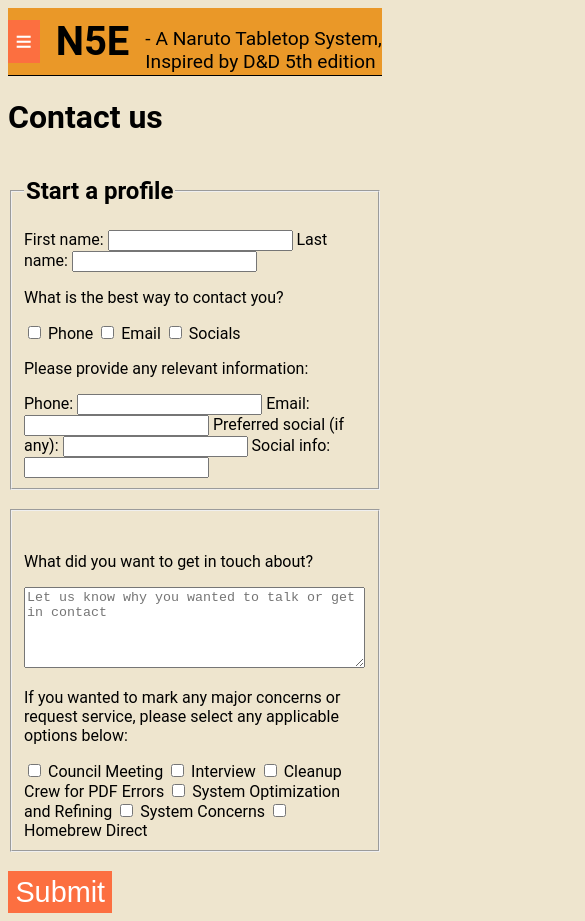
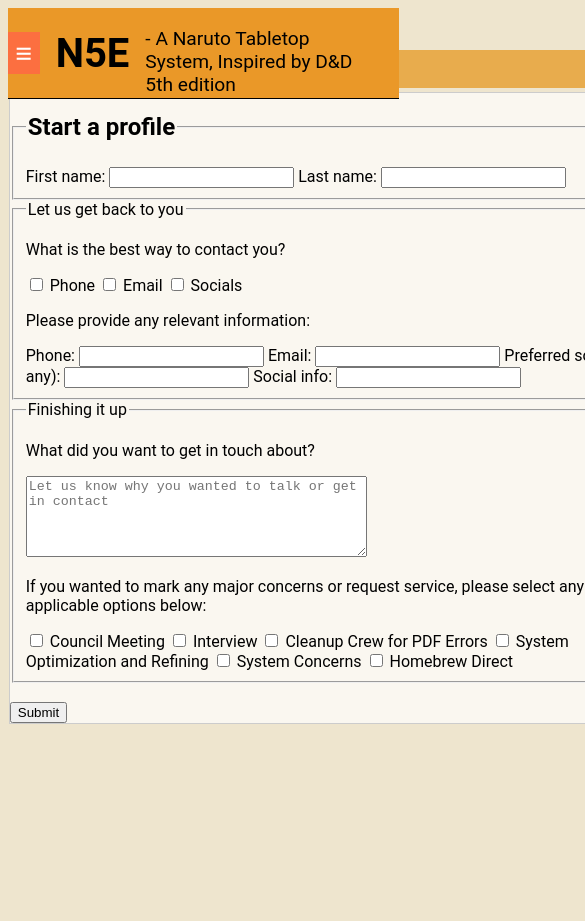
Before and after one commit to Arkatros135/Arkatros135.github.io, a plain HTML site: page contact_us.html in a window 390 px wide. Shown: the top 921 px of the page, 585 px wide, since content can reach past the window. After the commit the page ends 844 px from the top, so only its background shows below. Drawn offline with Linux system fonts and the light colour scheme.

Commit message:
touchup and spacing, contact update and stylizing
required for contact still needs work

```diff
--- a/contact_us.html
+++ b/contact_us.html
@@ -58,9 +58,11 @@
         <h1 class="header-title">N5E</h1>
         <p class="header-description">- A Naruto Tabletop System, Inspired by D&D 5th edition</p>
     </header>
+	<br>
+	 <div id="deadspace"> </div>
 
-    <div class="fillout">
-        <h1>Contact us</h1>
+        <h1 class="cu" >Contact us</h1>
+		<div class="fillbox">
         <form action="action.html" method="get">
             <fieldset>
                 <legend><h2 class="profile">Start a profile</h2></legend>
@@ -68,8 +70,9 @@
                 <input type="text" id="First_name" name="First_name" maxlength="15" required>
                 <label for="Last_name">Last name:</label>
                 <input type="text" id="Last_name" name="Last_name" maxlength="15" required>
-
-				 <!--  <legend>Let us get back to you</legend> -->
+			</fieldset>
+			<fieldset>
+			<legend>Let us get back to you</legend>
 
                 <p>What is the best way to contact you?</p>
                 <input type="checkbox" name="Ways to contact you" value="Phone"> Phone
@@ -86,10 +89,10 @@
                 <input type="text" id="Social_info" name="Social_info" maxlength="35">
 			<br>
 			</fieldset>
-			<br>
+
             <fieldset>
-			<br>
-              <!--  <legend>Finishing it up</legend>  -->
+
+              <legend>Finishing it up</legend>
                 <p>What did you want to get in touch about?</p>
                 <textarea name="inquiry" rows="5" cols="40" placeholder="Let us know why you wanted to talk or get in contact" required></textarea>
                 <p>If you wanted to mark any major concerns or request service, please select any applicable options below:</p>
--- a/css-body.css
+++ b/css-body.css
@@ -1,18 +1,24 @@
 body {
 	background-color: #EEE5CE;
+	min-width: 667px;
+	min-height: 290px;
 }
 .header-inline {
   display: flex;
   align-items: center;
   gap: 1rem;
+  width:95%;
   margin-top: 0px;
-  padding: ;
+  margin-left: 0px;
+  margin-right: 20px;
+  padding-right: 20px;
   background-color: rgba(234,152,40,1);
   border-bottom: 1px solid black;
-  position: ;
+  position: fixed ;
+
 }
 
-ul {
+.dropdown-menu ul {
   list-style-type: none;
   margin: 0;
   padding: 0;
@@ -20,11 +26,11 @@ ul {
   background-color: rgb(232,111,64);
 }
 
-li {
+.dropdown-menu li {
   float: left;
 }
 
-button, .dropdown-toggle-btn {
+.dropdown-toggle-btn {
   display: inline-block;
   color: white;
   text-align: center;
@@ -37,11 +43,11 @@ button, .dropdown-toggle-btn {
 
 }
 
-button:hover, .dropdown-toggle-btn:hover {
+.dropdown-toggle-btn:hover {
   background-color: red;
 }
 
-button.dropdown-toggle-btn {
+.dropdown-toggle-btn {
   display: inline-block;
 }
 
@@ -63,71 +69,81 @@ button.dropdown-toggle-btn {
 }
 
 .dropdown-menu a:hover {
-  background-color: #f9EF11;
+	background-color: #f9EF11;
 }
 
-/* Corrected hover selector */
 .dropdown:hover .dropdown-menu {
-  display: block;
+	display: block;
 }
 
 .header-title {
-  font-size: 2.5rem; /* Increased font size for h1 */
-     margin: 0;
+	font-size: 2.5rem;
+	margin: 0;
+
 }
 
 .header-description {
-  font-size: 1.2rem; /* Increase font size of the description */
-  margin-bottom: .5vw;
+	font-size: 1.2rem;
+	margin-bottom: .5vw;
+
 }
 
 
+#deadspace {
+	height: 6vw;
 
 }
 
 .stitle{
-	margin-top: 0px
-	text-decoration: underline black;
+	margin-top: 0px;
+	background-color: #e8ac4d;
+	padding-left: 0vw;
+	padding-right: 0vw;
+	text-align: center;
+
 }
 
 .container {
   display: flex;
   background-color: #f9f9f9f;
-  justify-content: space-between;
   margin: 2.5vw auto;
   gap: 2vw;
 }
 
+
+
+.fillbox {
+  margin-left: .2vw;
+  background-color: rgba(255, 255, 255,.7); /* Optional: Background color for better visibility */
+  border: 1px solid #ccc; /* Optional: Adds a border */
+
+}
 .summary {
   flex: 1;
-  max-width: 42%;
+  max-width: 26%;
   padding: 1.5vw;
   padding-top: .1vw;
   margin-left: .2vw;
-  background-color: rgba(255, 255, 255,.6); /* Optional: Background color for better visibility */
+  background-color: rgba(255, 255, 255,.7); /* Optional: Background color for better visibility */
   border: 1px solid #ccc; /* Optional: Adds a border */
 }
 
 .TTRPGs {
   flex: 2; /* Takes up the remaining space */
-  max-width: 58%;
+  max-width: 44%;
   padding: 1.5vw;
   padding-top: .1vw;
   margin-right: .2vw;
-  background-color: #fff; /* Optional: Background color */
+  background-color: rgba(255, 255, 255,.7); /* Optional: Background color */
   border: 1px solid #ccc; /* Optional: Adds a border */
 }
 
-#submission {
-	#submission {
-    all: unset; /* Resets all inherited or applied styles */
-    display: inline-block; /* Needed to make the button visible */
-    background-color: initial; /* Removes background styling */
-    color: initial; /* Resets text color */
-    padding: initial; /* Resets padding */
-    font: inherit; /* Ensures it inherits font properties */
-    border: none; /* Removes any borders */
-    cursor: pointer; /* Keeps button-like behavior */
+.cu{
+	margin-top: 0px;
+	margin-bottom: 1vw;
+	margin-left: .2vw;
+	background-color: #e8ac4d;
+	padding-left: 0vw;
+	padding-right: 0vw;
+	text-align: left;
 }
-
-}
```
Also changed, not shown: index.html (+10 -2 lines).
